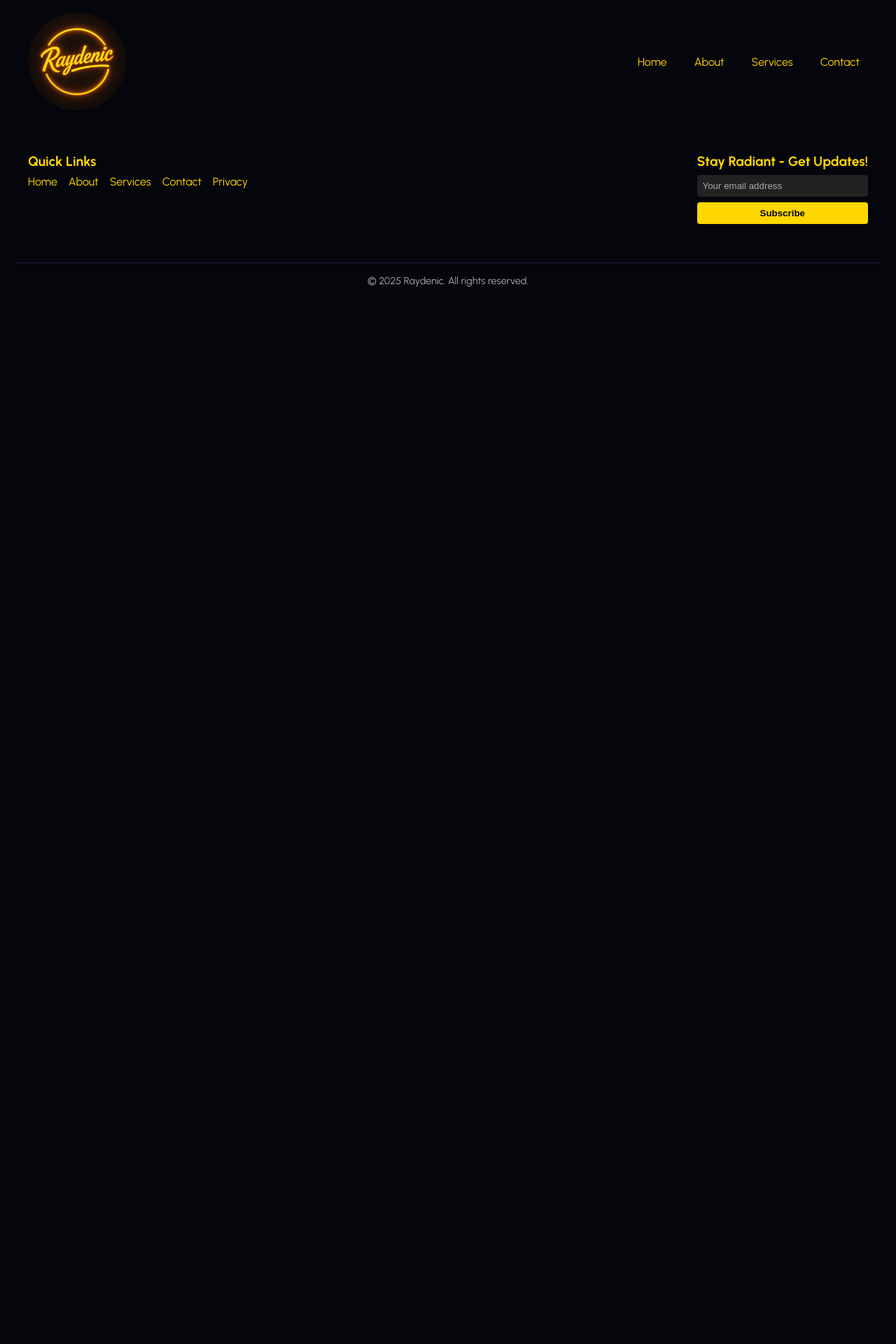
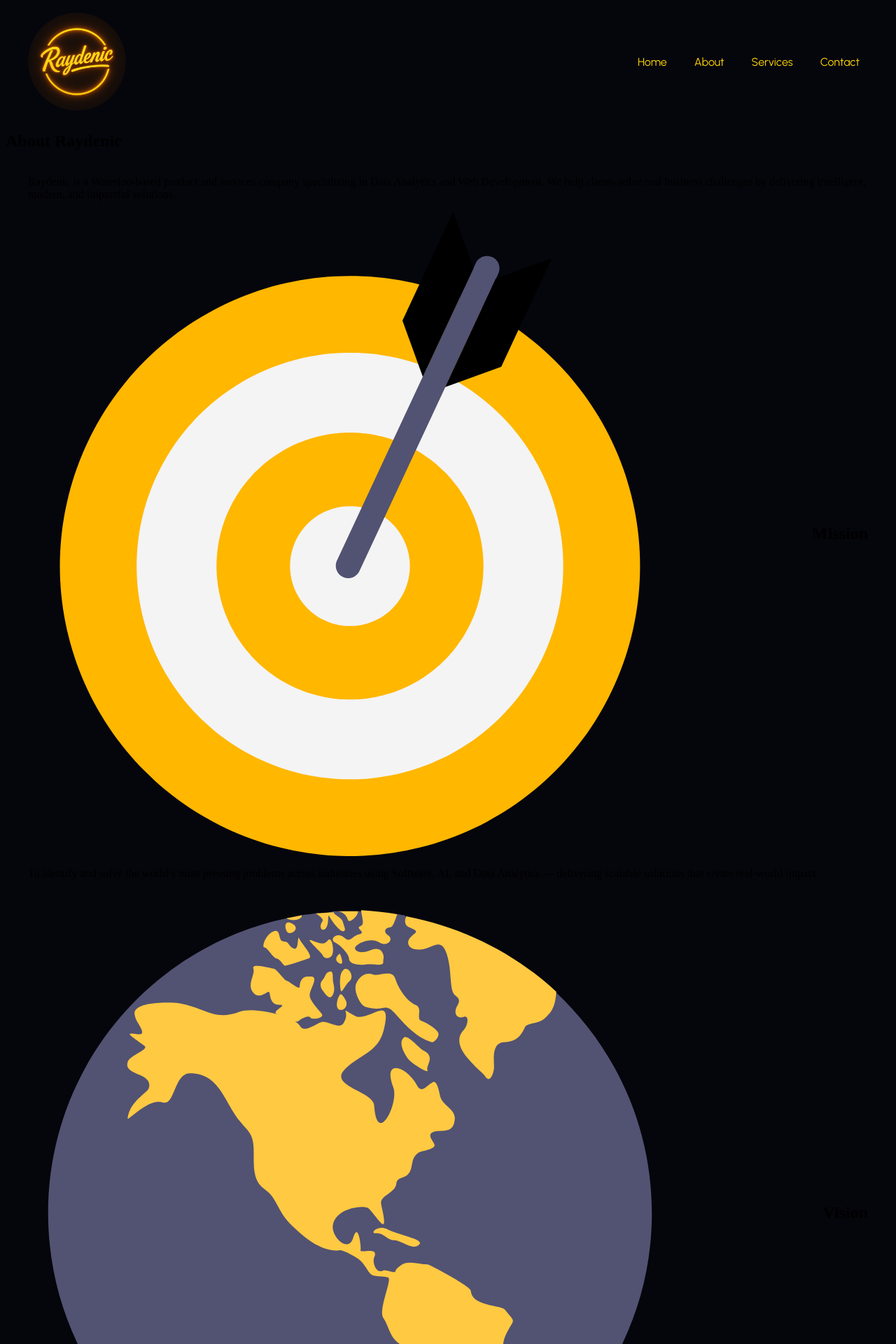
Before and after one commit to Raydenic/Homepage, a Node server app: page /services in a window 1280 px wide. Shown: the top 1920 px of the page at 70% size. Before the commit the page ends 410 px from the top, so only its background shows below. Run offline with Node 20, Linux system fonts and the light colour scheme.

Commit message:
SVG . logos updated

```diff
--- a/public/styles/about.css
+++ b/public/styles/about.css
@@ -35,7 +35,7 @@
 
 display: block;
 font-size: 1.5em;
-margin-block-start: 0.63em;
+margin-block-start: 0em;
 margin-block-end: 0.83em;
 margin-inline-start: 0px;
 margin-inline-end: 0px;
--- a/views/services.ejs
+++ b/views/services.ejs
@@ -1,4 +1,97 @@
 <%- include("partials/header.ejs") %>
+
+
+<section class="first">
+
+  <h1>About Raydenic</h1>
+
+  <section class= "container">
+
+  <p>
+    Raydenic is a Waterloo-based product and services company specializing in Data Analytics and Web Development.
+    We help clients solve real business challenges by delivering intelligent, modern, and impactful solutions.
+  </p>
+
+  <img src="/images/target-2.svg" alt="Feature 1 Logo" class="logos" />
+
+  <h2> Mission</h2>
+
+  <p>
+    To identify and solve the world’s most pressing problems across industries using Software, AI, and Data Analytics —
+    delivering scalable solutions that create real-world impact.
+  </p>
+
+  <img src="/images/globe-3.svg" alt="Feature 1 Logo" class="logos" />
+
+  <h2>  Vision</h2>
+
+  <p>
+    To become a trusted B2B partner helping businesses develop and scale their products and services through collaborative innovation.<br>
+    To lead in community-focused innovation, building solutions that support local businesses and consumers —
+    grounded in the needs of today’s people and problems.
+  </p>
+
+    <img src="/images/lightbulb.svg" alt="Feature 1 Logo" class="logos" />
+
+
+  <h2>Core Values</h2>
+  <p>We’re driven by a commitment to both technological excellence and human-centered progress.</p>
+
+  </section>
+
+  </section>
+
+  <section class="values">
+
+     <div class="container">
+
+            <div class="value1">
+
+                <h3>Innovation & Growth</h3>
+                 <ul>
+                 <li>Creativity</li>
+                 <li>Curiosity</li>
+                 <li>Continuous Improvement</li>
+                 <li>Embracing Change</li>
+                </ul>
+
+            </div>
+
+            <div class="value1">
+                <h3>Integrity & Communication</h3>
+                <ul>
+                    <li>Honesty</li>
+                    <li>Transparency</li>
+                    <li>Accountability</li>
+                    <li>Open Communication</li>
+                </ul>
+            </div>
+
+            <div class="value1">
+            <h3>Team & Trust</h3>
+            <ul>
+                <li>Respect</li>
+                <li>Collaboration</li>
+                <li>Teamwork</li>
+                <li>Trustworthiness</li>
+            </ul>
+            </div>
+
+            <div class="value1">
+            <h3>Service Excellence</h3>
+            <ul>
+                <li>Responsiveness</li>
+                <li>Reliability</li>
+                <li>Customer-Centricity</li>
+                <li>Empathy</li>
+                <li>Commitment to Service</li>
+            </ul>
+            </div>
+
+            </div>
+
+  </section>
+
 
 
 
```
Also changed, not shown: views/about.ejs (+8 -3 lines), public/images/globe-3.svg (added), public/images/globe.svg (deleted), public/images/target-2.svg (added), public/images/target.svg (deleted).
